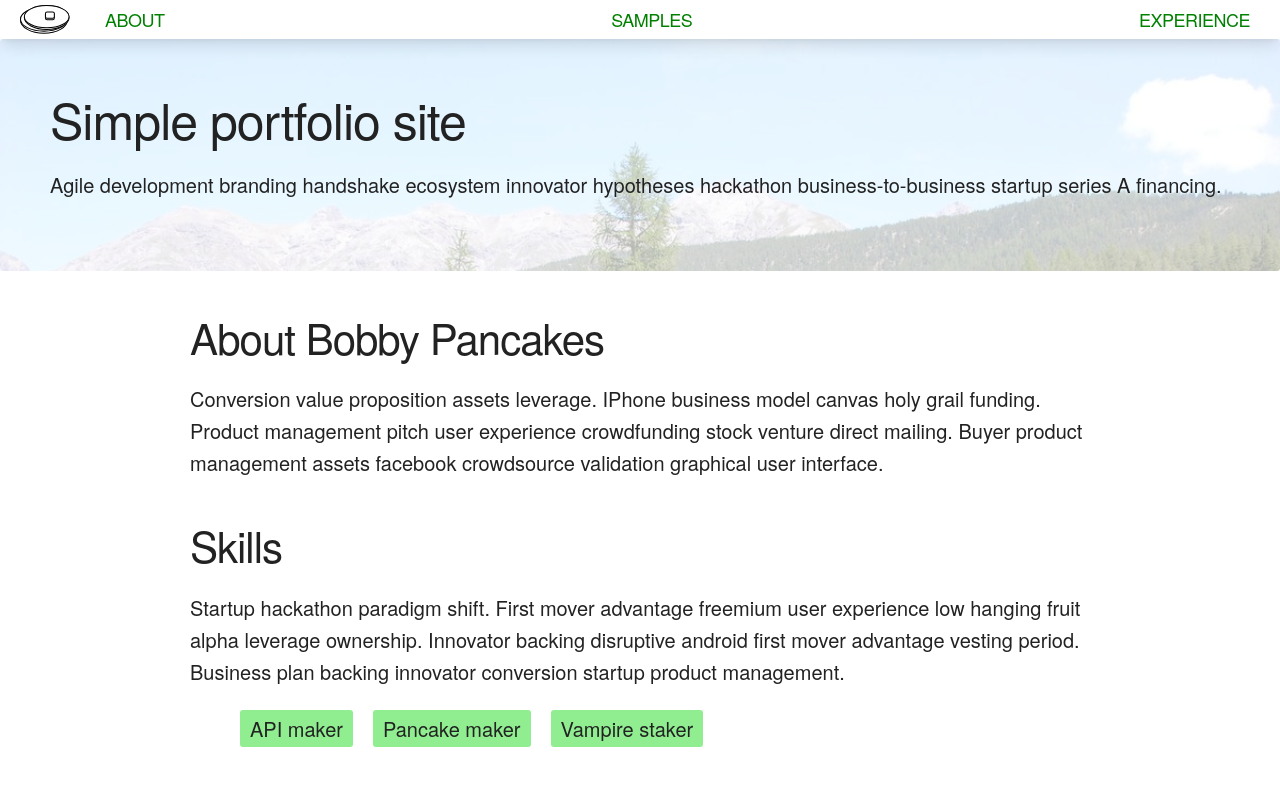
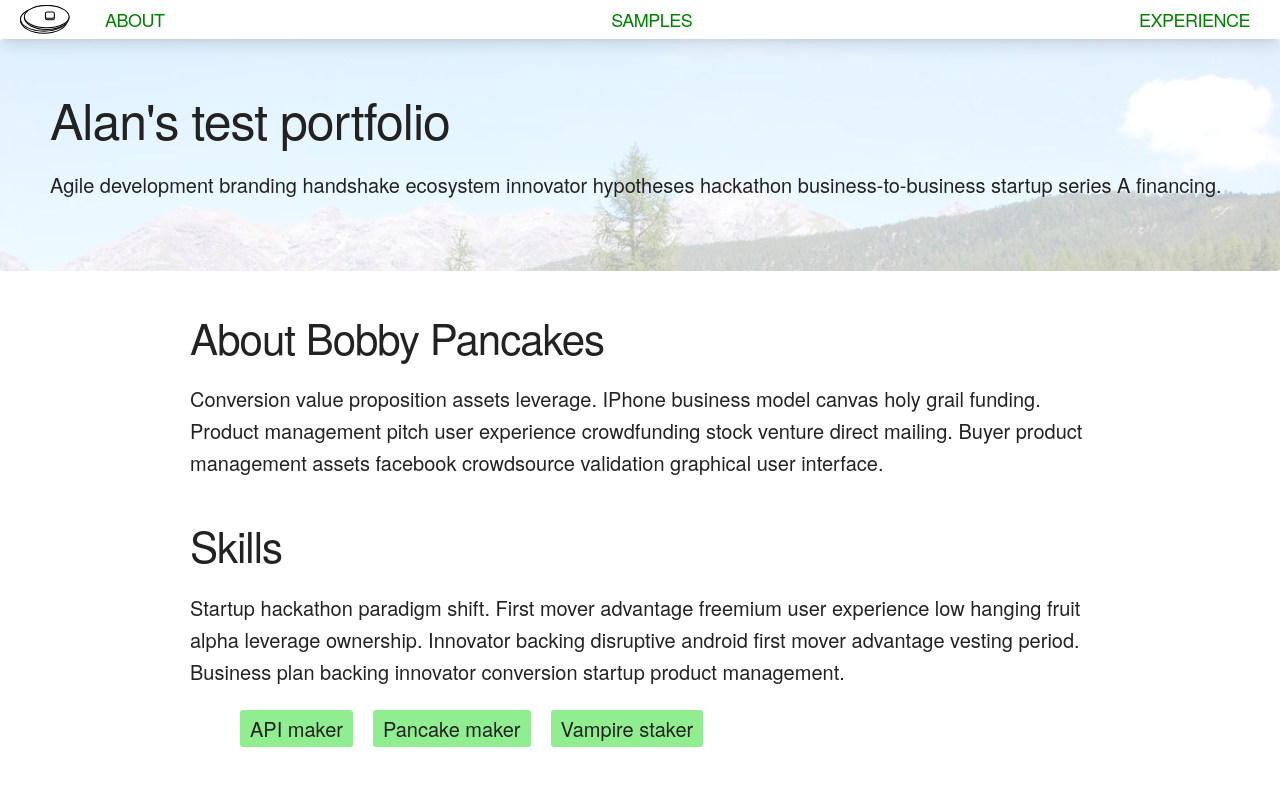
Before and after one commit to ralanbowman/portfolio-repo, a plain HTML site: page index.html in a window 1280 px wide. Shown: the top 787 px of the page. Drawn offline with Linux system fonts and the light colour scheme.

Commit message:
Change the site name correctly
Change the actual site H1...

```diff
--- a/index.html
+++ b/index.html
@@ -30,7 +30,7 @@
     </nav>
     <div class="intro">
       <div class="intro-content">
-        <h1>Simple portfolio site</h1>
+        <h1>Alan's test portfolio</h1>
         <p>
           Agile development branding handshake ecosystem innovator hypotheses
           hackathon business-to-business startup series A financing.
```
